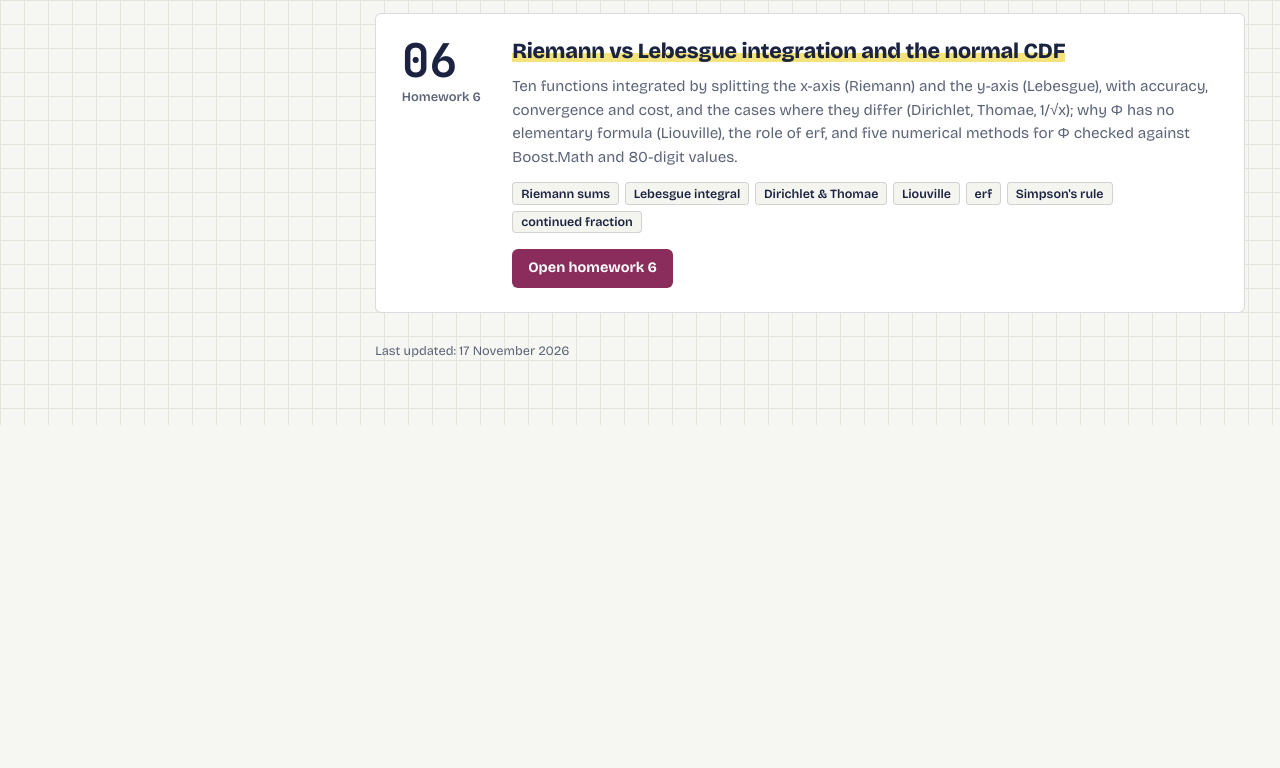
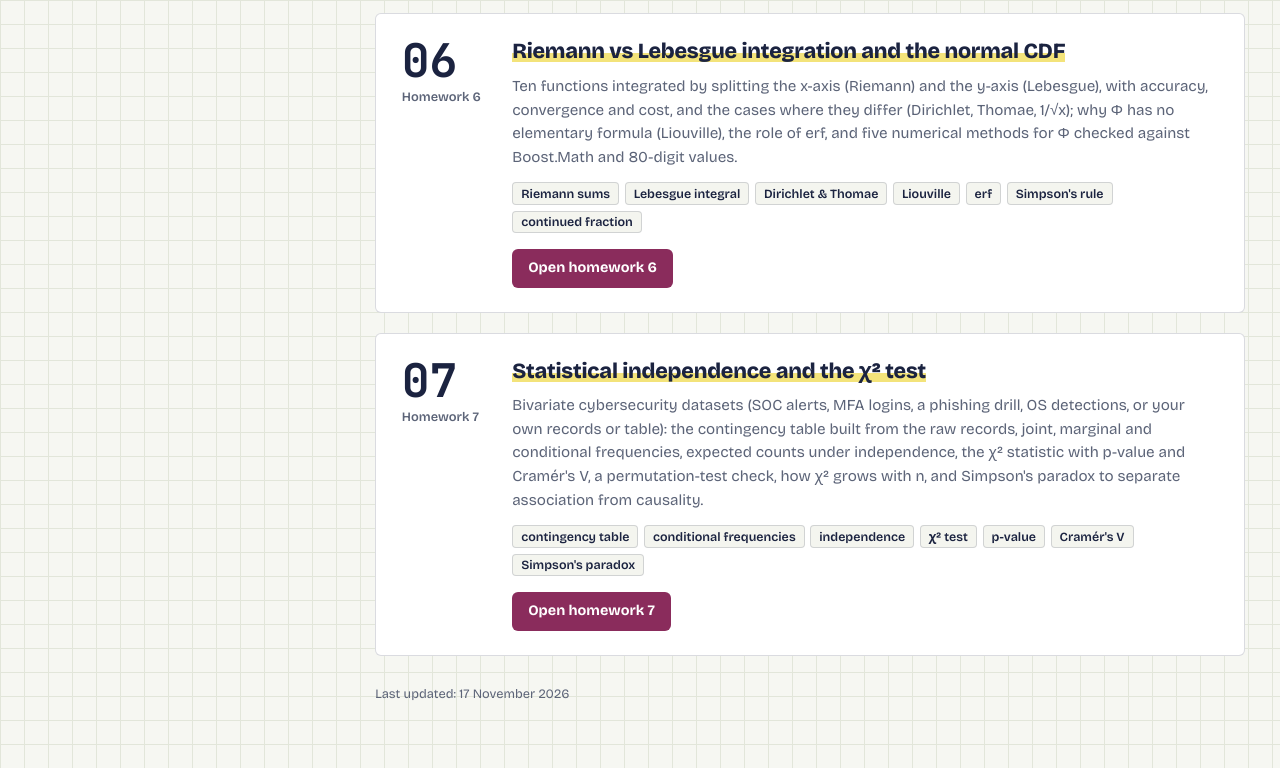
Before and after one commit to GabrieleSitta/Statistic, a plain HTML site: page index.html in a window 1280 px wide. Shown: the part 1488-2256 px from the top of the page. Before the commit the page ends 1913 px from the top, so only its background shows below. Drawn offline with nearby package versions, Linux system fonts and the light colour scheme.

Commit message:
Add Homework 7 on statistical independence and χ² test

```diff
--- a/index.html
+++ b/index.html
@@ -190,6 +190,14 @@ const HOMEWORKS = [
     description: "Ten functions integrated by splitting the x-axis (Riemann) and the y-axis (Lebesgue), with accuracy, convergence and cost, and the cases where they differ (Dirichlet, Thomae, 1/√x); why Φ has no elementary formula (Liouville), the role of erf, and five numerical methods for Φ checked against Boost.Math and 80-digit values.",
     topics: ['Riemann sums', 'Lebesgue integral', 'Dirichlet & Thomae', 'Liouville', 'erf', "Simpson's rule", 'continued fraction']
   },
+  {
+    number: 7,
+    title: 'Statistical independence and the χ² test',
+    file: 'Homework7.html',
+    date: '',
+    description: "Bivariate cybersecurity datasets (SOC alerts, MFA logins, a phishing drill, OS detections, or your own records or table): the contingency table built from the raw records, joint, marginal and conditional frequencies, expected counts under independence, the χ² statistic with p-value and Cramér's V, a permutation-test check, how χ² grows with n, and Simpson's paradox to separate association from causality.",
+    topics: ['contingency table', 'conditional frequencies', 'independence', 'χ² test', 'p-value', "Cramér's V", "Simpson's paradox"]
+  },
 ];
 // ===================================================================
 
```
